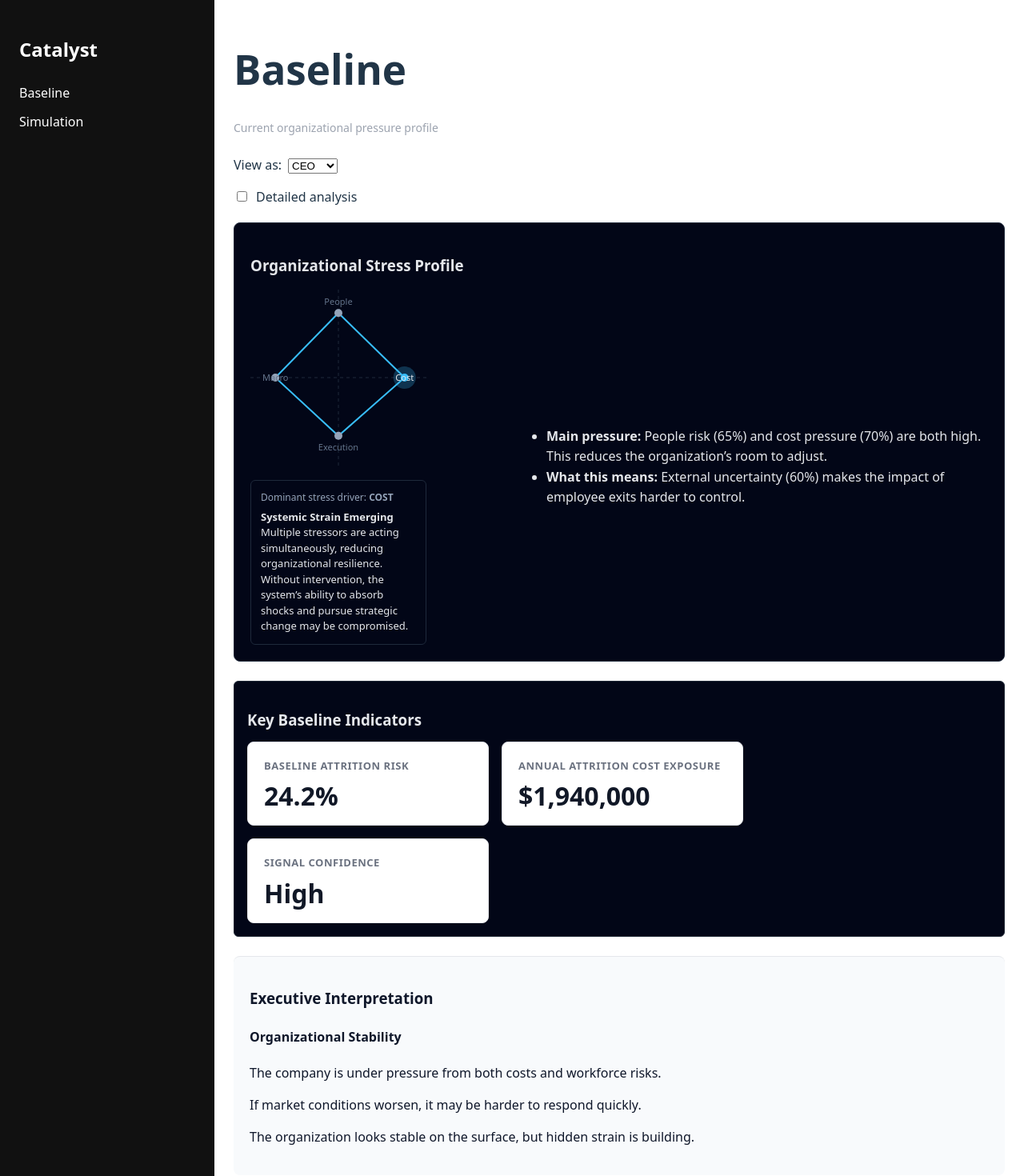
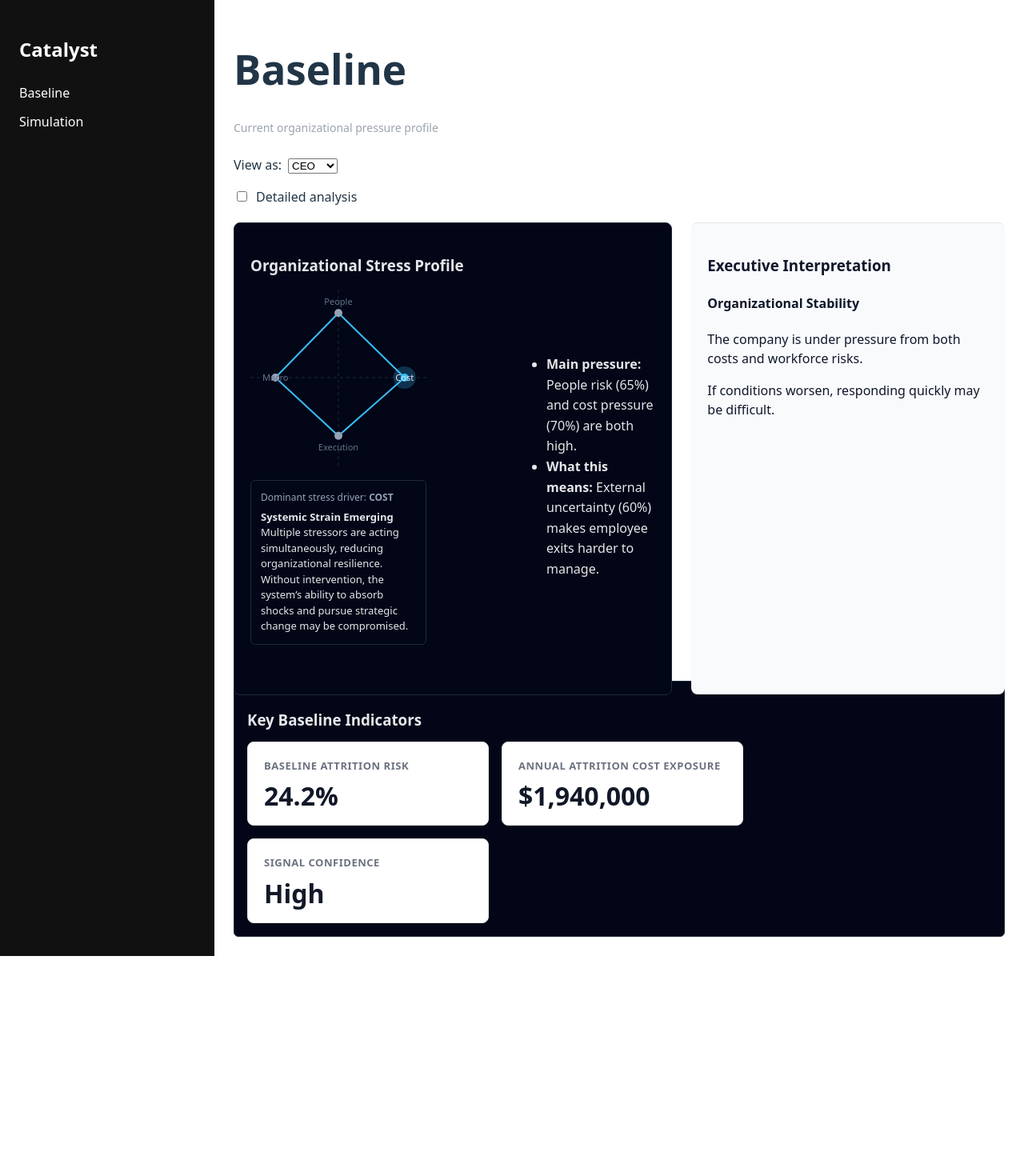
Before and after one commit to prasadbng-art/the-catalyst, a React (Vite) app in the folder catalyst_v1/catalyst-api/catalyst-ui/: page /baseline in a window 1280 px wide. Shown: the top 1470 px of the page at 80% size. After the commit the page ends 1195 px from the top, so only its background shows below. Built offline with nearby package versions, Linux system fonts and the light colour scheme.

Commit message:
detailed/simple narrative fixes

```diff
--- a/catalyst_v1/catalyst-api/catalyst-ui/src/pages/baseline.tsx
+++ b/catalyst_v1/catalyst-api/catalyst-ui/src/pages/baseline.tsx
@@ -32,7 +32,7 @@ export default function BaselinePage() {
     <div style={{ maxWidth: 1100 }}>
       <BaselineHeader />
 
-      {/* Persona selector */}
+      {/* Controls */}
       <div style={{ marginBottom: 16 }}>
         <label style={{ marginRight: 8 }}>View as:</label>
         <select value={persona} onChange={(e) => setPersona(e.target.value as Persona)}>
@@ -42,7 +42,6 @@ export default function BaselinePage() {
         </select>
       </div>
 
-      {/* Detail toggle */}
       <div style={{ marginBottom: 20 }}>
         <label style={{ display: "flex", alignItems: "center", gap: 8 }}>
           <input
@@ -54,14 +53,25 @@ export default function BaselinePage() {
         </label>
       </div>
 
+      {/* ===== TOP EXECUTIVE ROW ===== */}
+      <div
+        style={{
+          display: "grid",
+          gridTemplateColumns: "1.4fr 1fr",
+          gap: 24,
+          alignItems: "stretch",
+          marginBottom: 24,
+        }}
+      >
         <BaselineCanvas stress={baselineStress} persona={persona} detailed={detailed} />
+        <PersonaAdvisoryPanel persona={persona} detailed={detailed} />
+      </div>
 
+      {/* ===== KPI ROW ===== */}
       <BaselineIndicators
         baselineAttritionRisk={baselineAttritionRisk}
         baselineAnnualCost={baselineAnnualCost}
       />
-
-      <PersonaAdvisoryPanel persona={persona} detailed={detailed} />
     </div>
   );
 }
@@ -99,8 +109,8 @@ function BaselineCanvas({
         border: "1px solid #1e293b",
         borderRadius: 8,
         padding: 20,
-        marginBottom: 24,
         color: "#e5e7eb",
+        height: "100%",
       }}
     >
       <h3 style={{ marginBottom: 16 }}>Organizational Stress Profile</h3>
@@ -115,19 +125,19 @@ function BaselineCanvas({
             {!detailed ? (
               <>
                 <li>
-                  <strong>Main pressure:</strong> People risk ({stress.people}%) and cost pressure ({stress.cost}%) are both high. This reduces the organization’s room to adjust.
+                  <strong>Main pressure:</strong> People risk ({stress.people}%) and cost pressure ({stress.cost}%) are both high.
                 </li>
                 <li>
-                  <strong>What this means:</strong> External uncertainty ({stress.macro}%) makes the impact of employee exits harder to control.
+                  <strong>What this means:</strong> External uncertainty ({stress.macro}%) makes employee exits harder to manage.
                 </li>
               </>
             ) : (
               <>
                 <li>
-                  <strong>Primary stress concentration:</strong> Workforce exposure and structural cost pressure are simultaneously elevated, limiting operational flexibility.
+                  <strong>Primary stress concentration:</strong> Workforce exposure and structural cost pressure are both elevated.
                 </li>
                 <li>
-                  <strong>System implication:</strong> Macroeconomic volatility amplifies the downstream impact of attrition and productivity shocks.
+                  <strong>System implication:</strong> Macroeconomic volatility amplifies attrition and productivity shocks.
                 </li>
               </>
             )}
@@ -151,7 +161,6 @@ function BaselineIndicators({
   return (
     <section
       style={{
-        marginBottom: 24,
         padding: 16,
         border: "1px solid #1f2937",
         borderRadius: 6,
@@ -190,6 +199,7 @@ function PersonaAdvisoryPanel({
         borderTop: "1px solid #e5e7eb",
         padding: 20,
         borderRadius: 8,
+        height: "100%",
       }}
     >
       <div style={{ maxWidth: 760, color: "#0f172a" }}>
@@ -198,36 +208,22 @@ function PersonaAdvisoryPanel({
         {persona === "CEO" && (
           <>
             <h4>Organizational Stability</h4>
-            {!detailed ? (
-              <>
             <p>The company is under pressure from both costs and workforce risks.</p>
-                <p>If market conditions worsen, it may be harder to respond quickly.</p>
-                <p>The organization looks stable on the surface, but hidden strain is building.</p>
-              </>
-            ) : (
-              <>
-                <p>Cost rigidity and workforce exposure are increasing systemic strain.</p>
-                <p>Reduced flexibility may limit response to external shocks.</p>
-                <p>Performance appears stable, but underlying resilience is weakening.</p>
-              </>
-            )}
+            <p>If conditions worsen, responding quickly may be difficult.</p>
           </>
         )}
 
         {persona === "CFO" && (
           <>
-            <h4>Financial Risk from Workforce Pressure</h4>
-            {!detailed ? (
+            <h4>Financial Risk</h4>
+            {!detailed ?(
               <>
-                <p>Workforce pressure can create unexpected costs, even if budgets look stable.</p>
-                <p>If more employees leave, replacement and productivity costs may rise.</p>
-                <p>Financial risk increases when workforce pressure and market uncertainty occur together.</p>
+              <p>Workforce pressure can create unexpected costs.</p>
+              <p>Attrition and productivity loss may increase financial strain.</p>
           </>
-            ) : (
+        ):(
               <>
-                <p>Workforce strain introduces latent financial exposure not yet visible in budgets.</p>
-                <p>Attrition-driven costs and productivity drag may accelerate under stress.</p>
-                <p>Financial sensitivity increases when internal pressure meets macro instability.</p>
+              <p>Elevated workforce strain introduces latent financial exposure note yet visible in budgets</p>
               </>
         )}
       </>
@@ -236,19 +232,8 @@ function PersonaAdvisoryPanel({
         {persona === "CHRO" && (
           <>
             <h4>Workforce Stability</h4>
-            {!detailed ? (
-              <>
-                <p>Employees are feeling higher pressure, which can increase resignations.</p>
-                <p>Key roles may be harder to retain if workload and stress stay high.</p>
-                <p>Early action can reduce exits before they become visible in the data.</p>
-              </>
-            ) : (
-              <>
-                <p>Sustained pressure raises the probability of regretted attrition in critical roles.</p>
-                <p>Workload and stress reduce engagement and retention resilience.</p>
-                <p>Proactive intervention can stabilize talent before attrition signals appear.</p>
-              </>
-            )}
+            <p>Employees are under pressure, increasing the risk of resignations.</p>
+            <p>Early action can reduce exits before they become visible.</p>
           </>
         )}
       </div>
```
Lines whose indentation alone changed are shown as unchanged.
